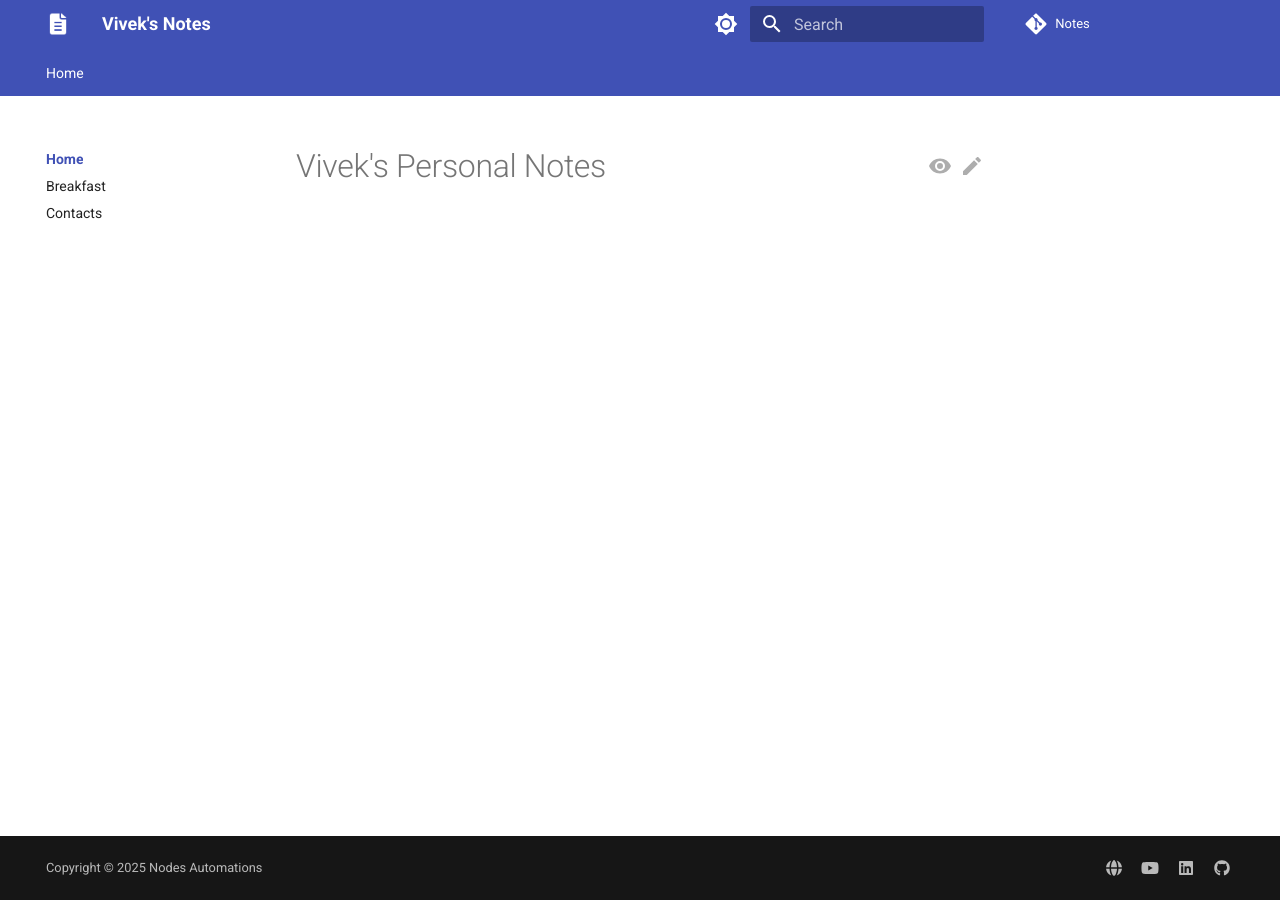
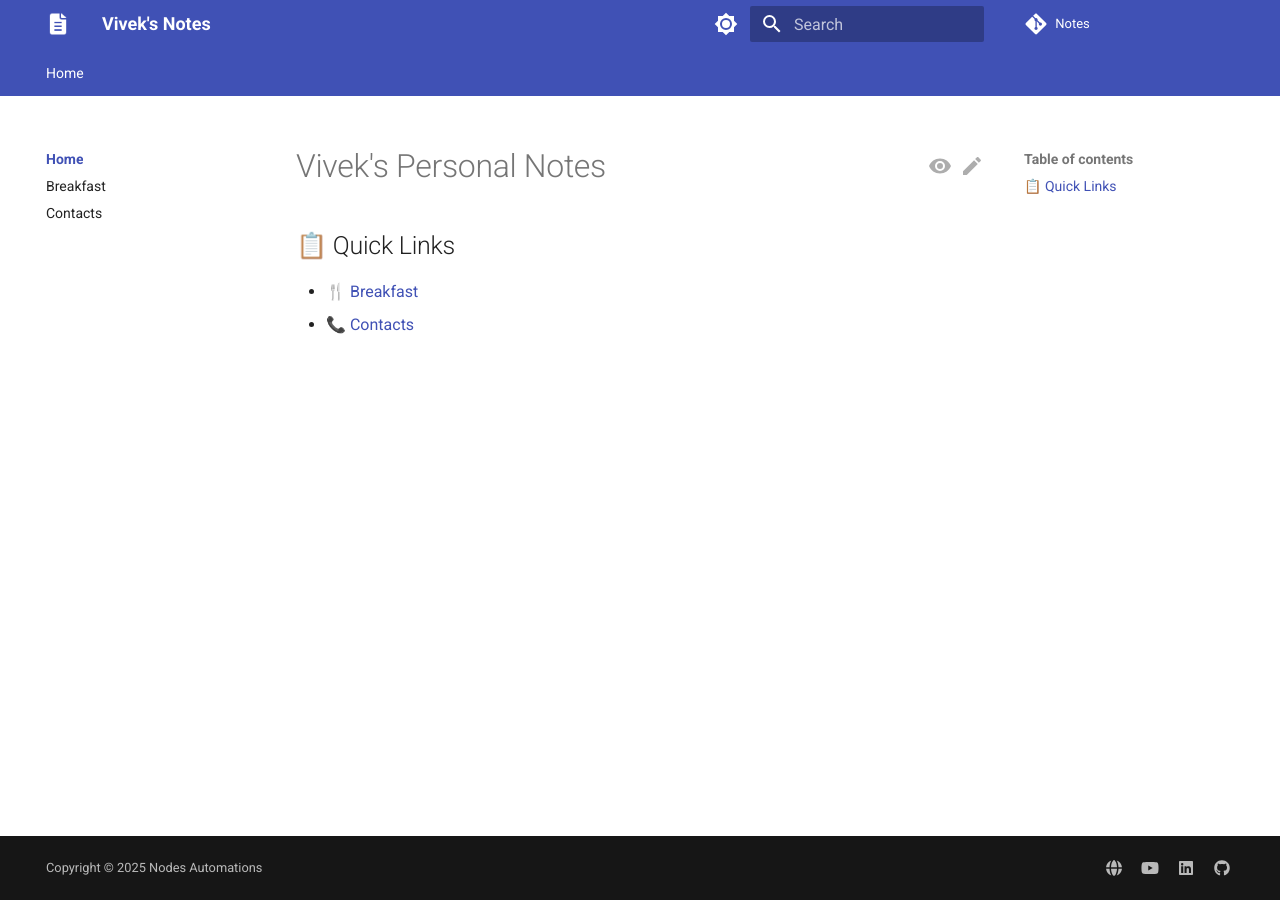
Before and after one commit to vivekkpatel/Notes, an MkDocs documentation site: the page built from docs/index.md, in a window 1280 px wide. Built offline with MkDocs 1.6.1 and Material for MkDocs 9.7.7, drawn with Linux system fonts in a browser that asks for light colours; comment, search, counter and statistics services are not loaded.

Commit message:
Quick links added to home page

```diff
--- a/docs/index.md
+++ b/docs/index.md
@@ -1 +1,6 @@
 # Vivek's Personal Notes
+
+## 📋 Quick Links
+
+- [🍴 Breakfast](Breakfast.md)
+- [📞 Contacts](Contacts.md)
--- a/mkdocs.yml
+++ b/mkdocs.yml
@@ -20,7 +20,6 @@ theme:
   name: material
   logo: assets/favicon.png
   favicon: assets/favicon.png
-  version: true
   palette:
     - scheme: default
       primary: indigo
```
